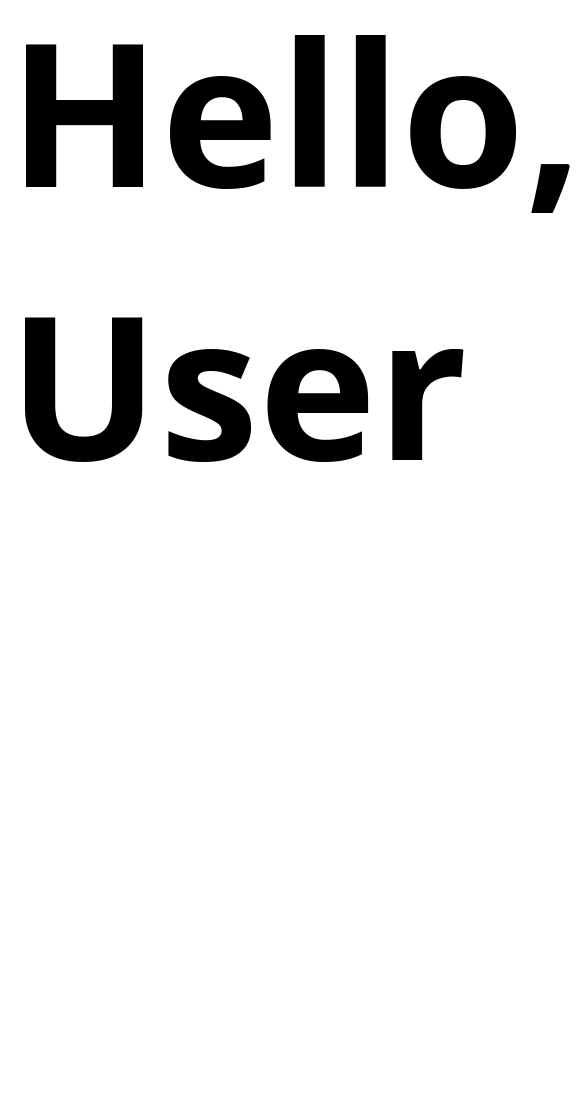
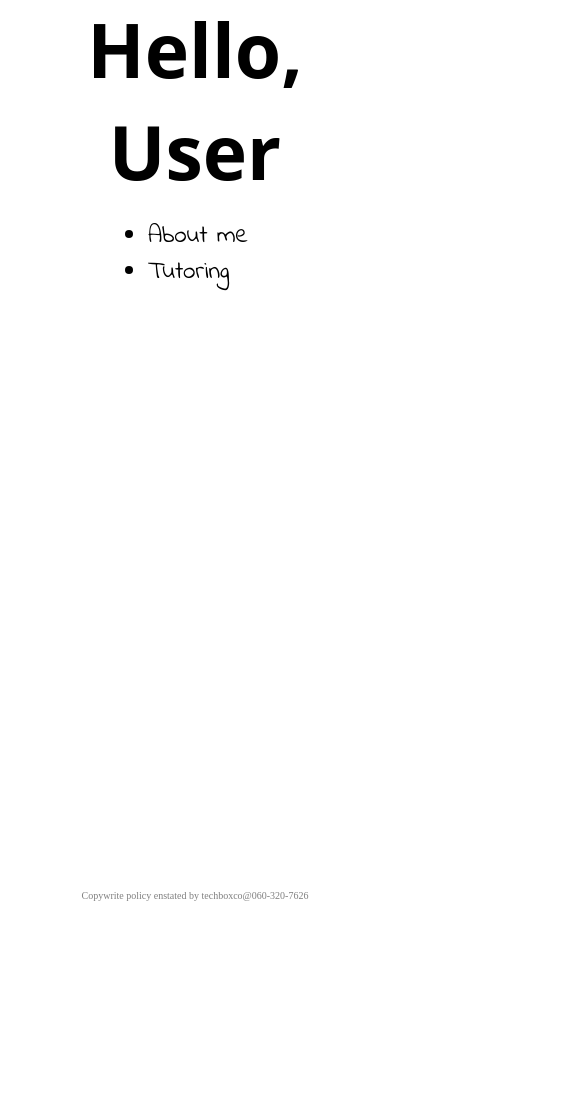
Before and after one commit to RGPringlez/RGPringlez.github.io, a plain HTML site: page index.html in a window 390 px wide. Shown: the top 1100 px of the page, 585 px wide, since content can reach past the window. After the commit the page ends 901 px from the top, so only its background shows below. Drawn offline with Linux system fonts and the light colour scheme; a web font is replaced by a local one.

Commit message:
Update styles.css
Mobile iterations

```diff
--- a/Styles/styles.css
+++ b/Styles/styles.css
@@ -1,3 +1,4 @@
+
 h1 {
 
     font-size: 200px;
@@ -39,3 +40,49 @@ p.copywrite {
 
 
 }
+
+@media only screen and (max-width: 400px){
+
+    h1 {
+
+        font-size: 75px;
+        padding: 0;
+        margin: -10px 0px 10px;
+        text-align: center;
+        font-family: 'Honk', system-ui;
+
+    }
+
+    li {
+
+        font-family: 'Indie Flower', cursive;
+        font-size: 25px;
+        margin: 0 20px 0 100px;
+        padding: 0px;
+    }
+
+    li:hover {
+
+            font-size: 40px;
+
+    }
+
+    a.link_list {
+
+        text-decoration: none;
+        color: black;
+
+    }
+
+    p.copywrite {
+
+        font-size: 10px;
+        color: gray;
+        text-align: center;
+        padding: 0px;
+        margin: 600px 0 -600px;
+
+
+    }
+
+};
```
